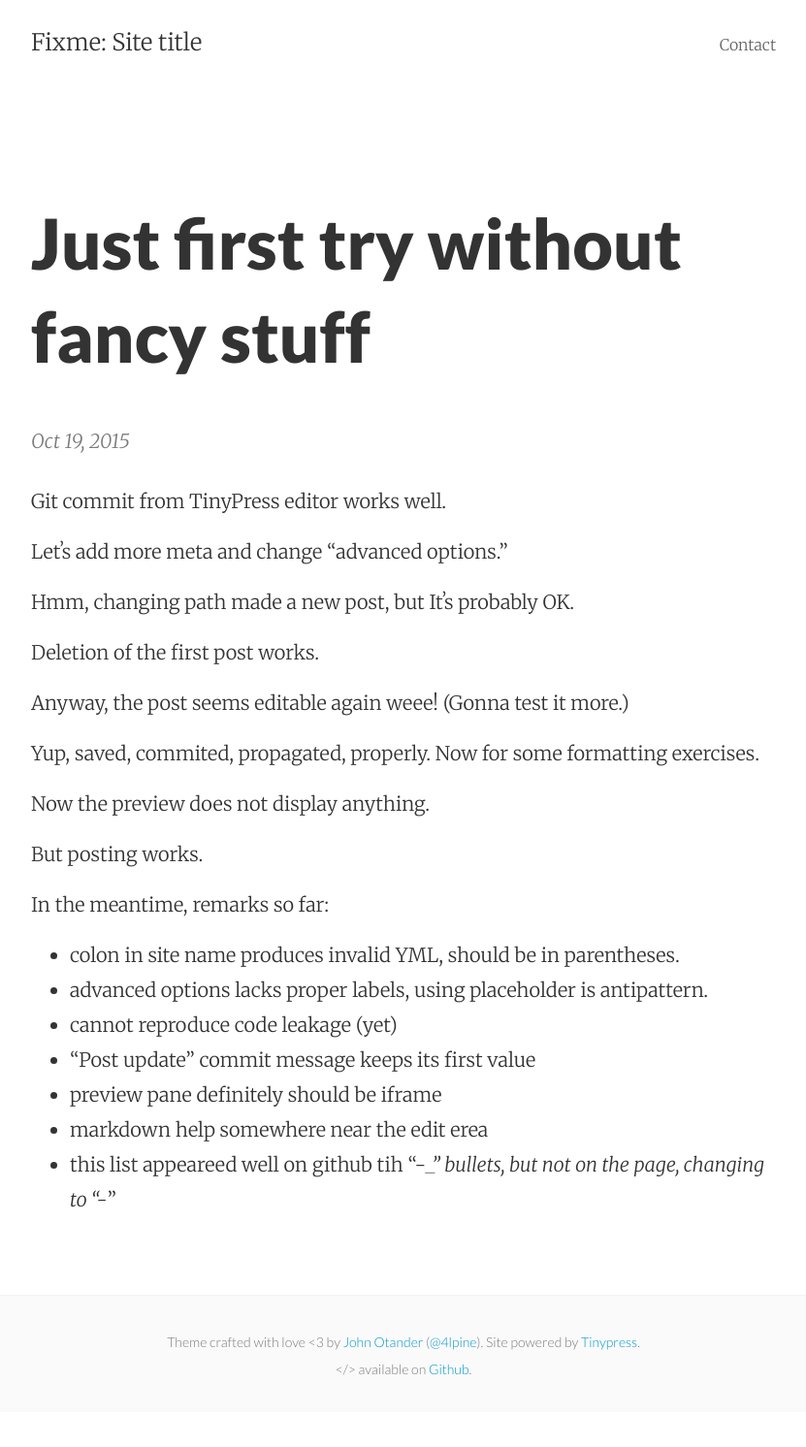
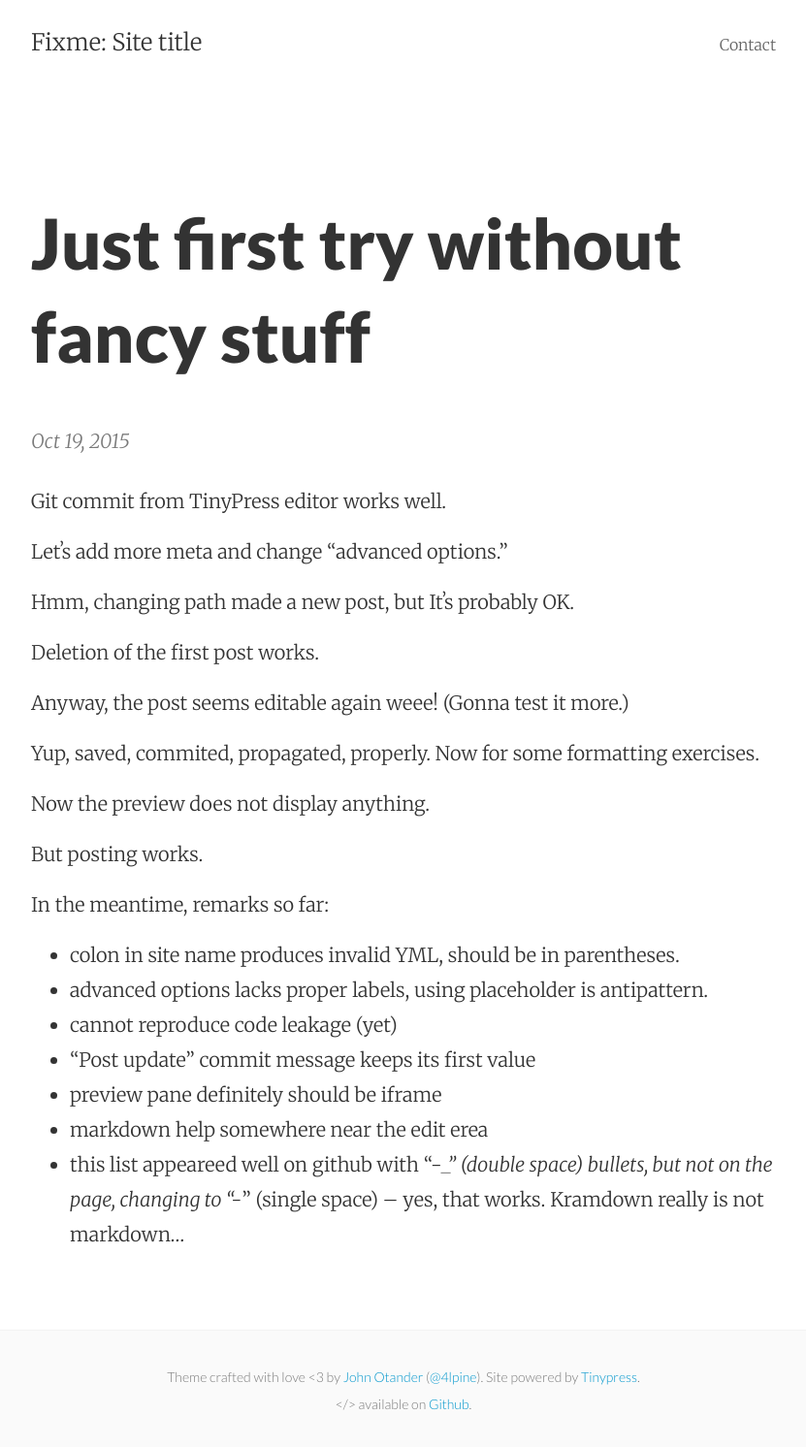
Before and after one commit to myfonj/myfonj.github.io, a Jekyll site: the page built from _posts/2015-10-19-test1.markdown, in a window 1280 px wide. Shown: the whole page at 97% size, without its empty margins (224-1055 px from the left). Built offline with Jekyll 4.4.1, drawn with Linux system fonts in a browser that asks for light colours; before the commit the page ends 1456 px from its top, so only the background shows below that.

Commit message:
kramdown is not markdown

```diff
--- a/_posts/2015-10-19-test1.markdown
+++ b/_posts/2015-10-19-test1.markdown
@@ -29,4 +29,5 @@ In the meantime, remarks so far:
 - "Post update" commit message keeps its first value
 - preview pane definitely should be iframe
 - markdown help somewhere near the edit erea
-- this list appeareed well on github tih "-__" bullets, but not on the page, changing to "-_"
+- this list appeareed well on github with "-__" (double space) bullets, but not on the page, changing to "-_" (single space)
+-- yes, that works. Kramdown really is not markdown...
```
